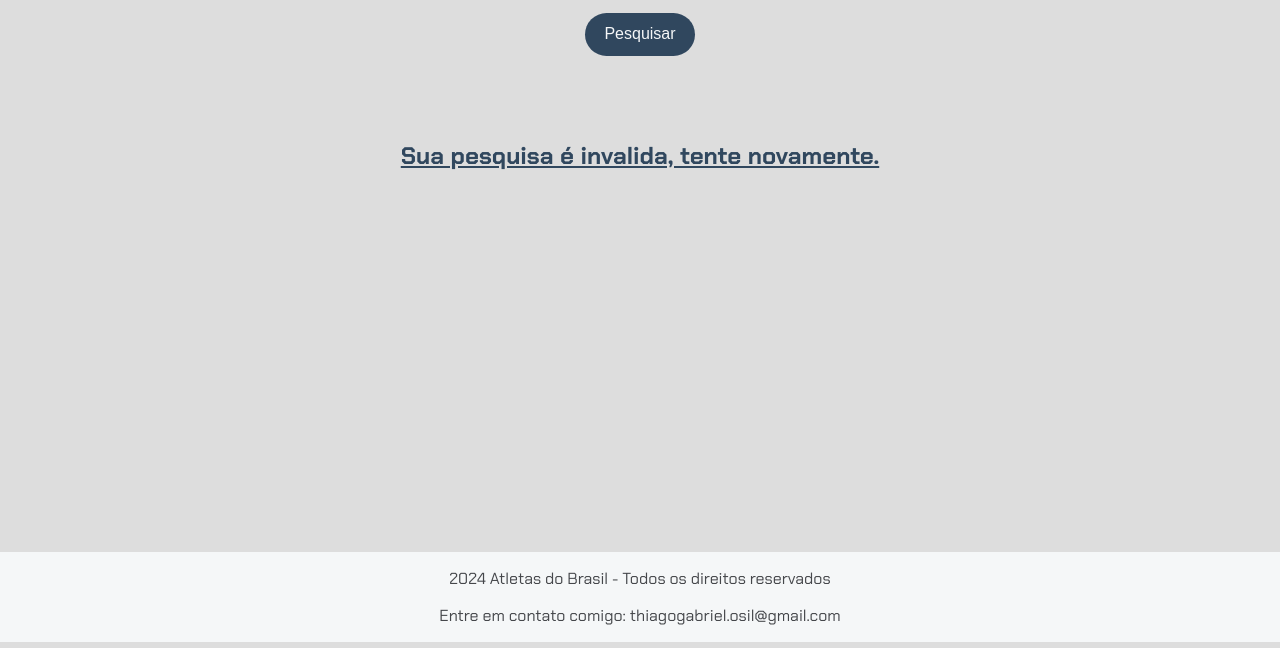
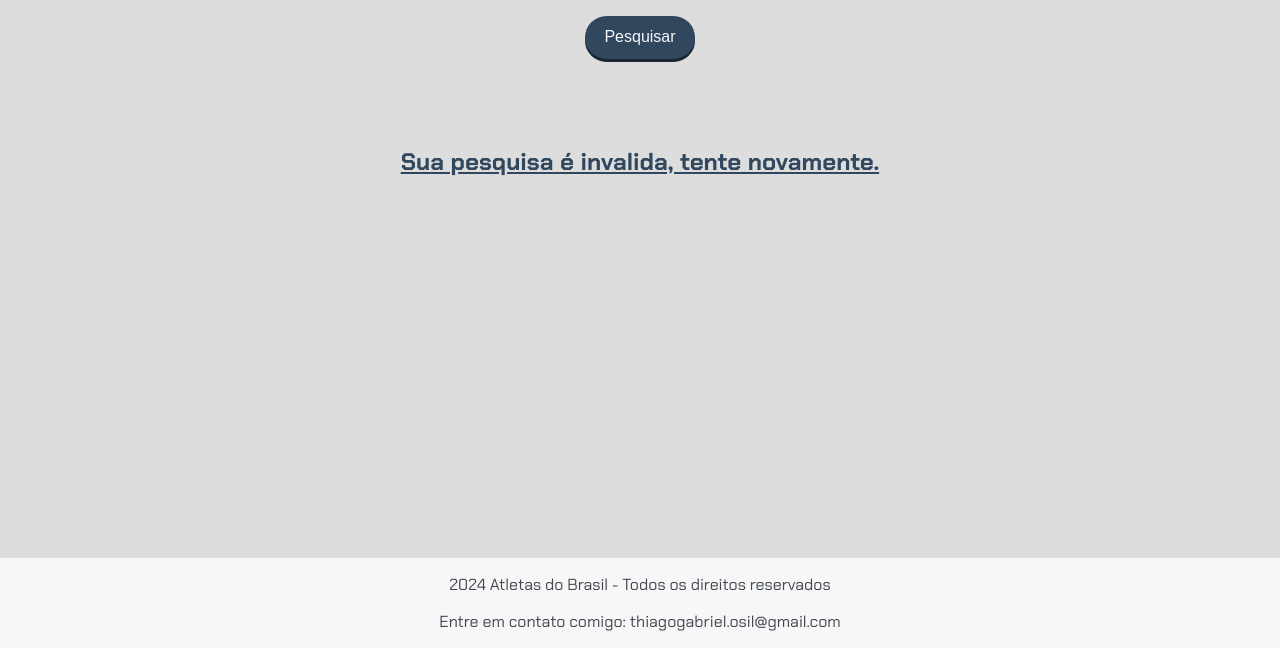
Before and after one commit to T1NT4/ImersaoDevAlura2024, a plain HTML site: page index.html in a window 1280 px wide. Both pictures are taken after a click on the button "Pesquisar". Shown: the part 159-807 px from the top of the page. Drawn offline with Linux system fonts and the light colour scheme.

Commit message:
cooler buttons

```diff
--- a/enterDetect.js
+++ b/enterDetect.js
@@ -2,5 +2,9 @@ let textInput = document.getElementById("campo_pesquisa");
 textInput.addEventListener('keydown', (event) => {
   if (event.key === 'Enter') {
     pesquisar()
+    document.getElementsByTagName("button")[0].classList.add('activated');
+    setTimeout(function(){
+        document.getElementsByTagName("button")[0].classList.remove('activated');
+    }, 250);
   }
 });
--- a/index.html
+++ b/index.html
@@ -15,7 +15,7 @@
     <main>
         <section>
             <input type="text" placeholder="Digite o nome do jogo" id="campo_pesquisa"  >
-            <button onclick="pesquisar()">Pesquisar</button>
+            <button onclick="pesquisar()" active="false">Pesquisar</button>
         </section>
         <section  class="resultados-pesquisa" id="resultados-pesquisa">
         </section>
--- a/style.css
+++ b/style.css
@@ -161,14 +161,28 @@ section button:hover {
 }
 
 /* Estiliza os links dentro dos itens de resultado */
-.item-resultado div a {
+.item-resultado div a:not(h2 a), button {
     text-decoration: none; /* Remove o sublinhado padrão dos links */
-    color: #30475E; /* Cor do texto dos links */
+    background-color: #30475E;
+    padding: 7px;
+    border-radius: 100px;
+    color: #FFFFFF; /* Cor do texto dos links */
+    width: fit-content;
+    margin-top: 6px;
+    box-shadow: 0 6px 0 #192531;
+    transform: translateY(-6px);
 }
-
+h2 a{
+    color: #30475E;
+}
 /* Estiliza os links quando são passados o mouse sobre */
-.item-resultado div a:hover {
-    text-decoration: underline; /* Adiciona sublinhado ao passar o mouse */
+.item-resultado div a:hover, .item-resultado div a:focus, button:focus, button:hover {
+    box-shadow: 0 3px 0 #192531 !important;
+    transform: translateY(-3px);
+}
+.item-resultado div a:active, button:active, button.activated{
+    box-shadow: none !important;
+    transform: translateY(0);
 }
 
 /* Estiliza a descrição meta dentro dos itens de resultado */
```
